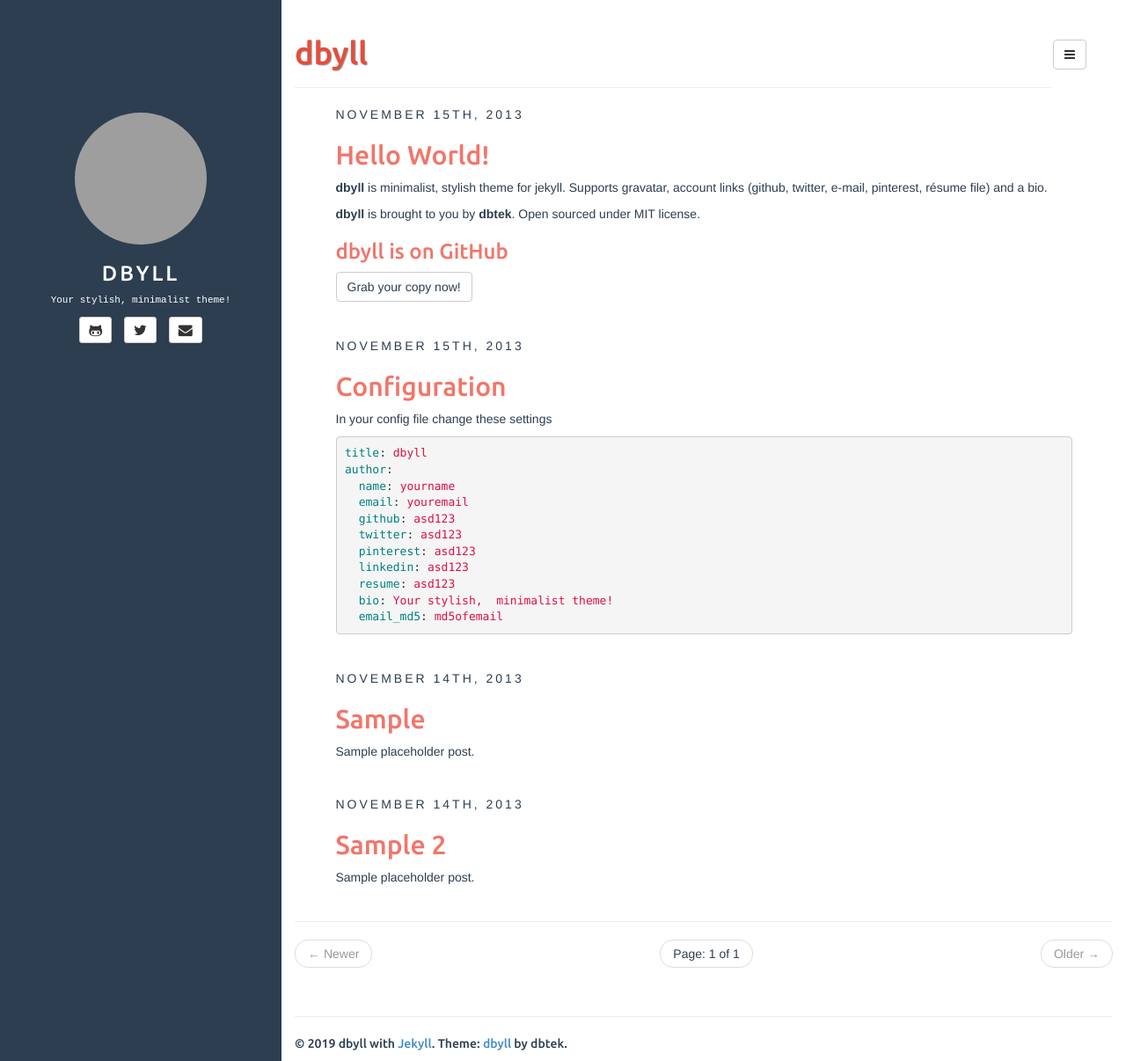
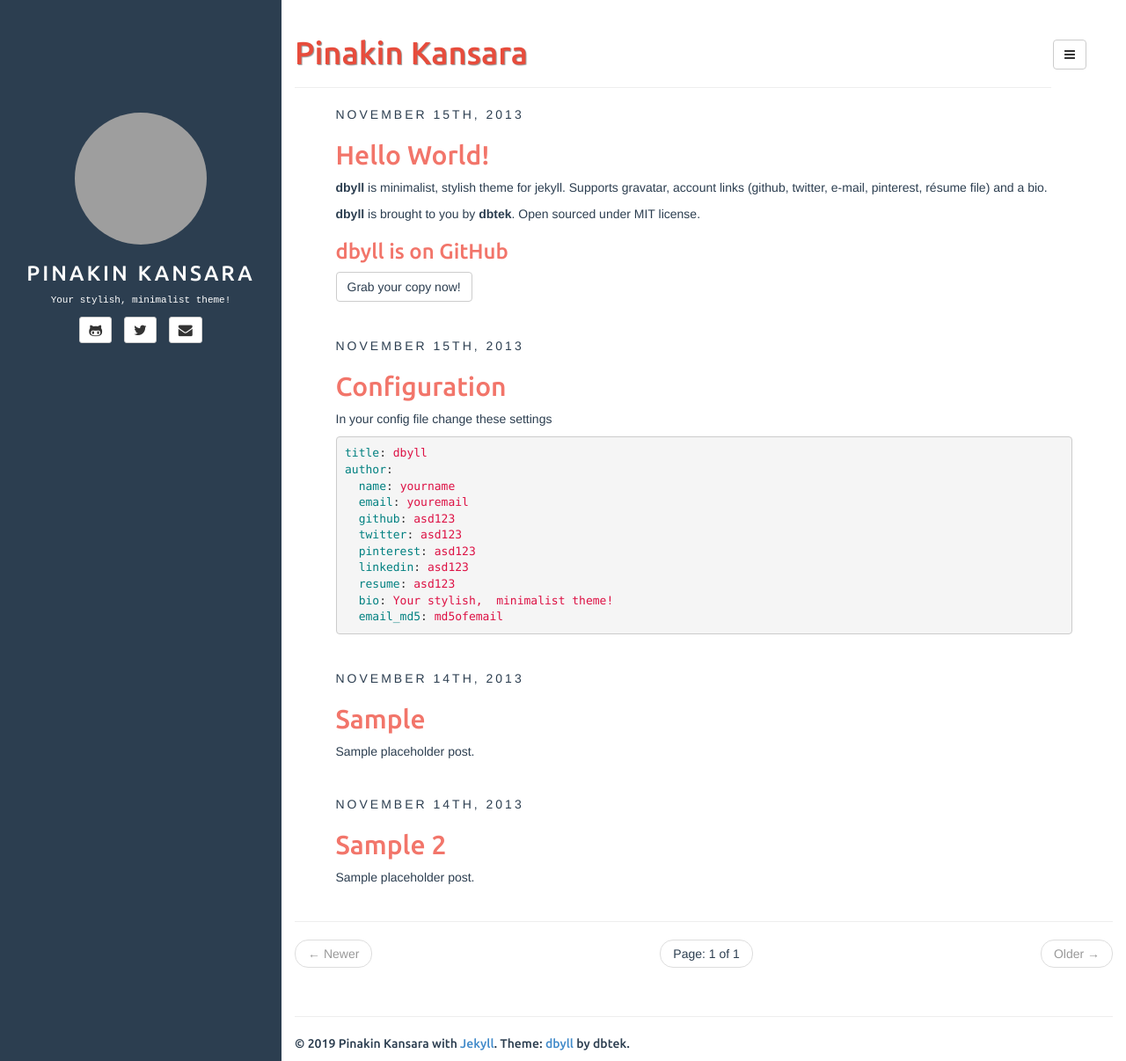
Before and after one commit to pinakinkansara/pinakinkansara.github.io, a Jekyll site: the page built from index.html, in a window 1280 px wide and 1206 px high. Shown: the whole window at 88% size. Built offline with Jekyll 4.4.1, drawn with Linux system fonts in a browser that asks for light colours; the list of posts is cut into pages by our own code; grey boxes are pictures that could not be loaded.

Commit message:
Rename in config

```diff
--- a/_config.yml
+++ b/_config.yml
@@ -5,21 +5,21 @@ paginate_path: "page:num"
 exclude: ["README.md"] # files to exclude
 highlighter: rouge
 markdown: kramdown
-disqus: dbyll
-google_analytics: dbyll
-title: dbyll
+disqus: Pinakin Kansara
+google_analytics: Pinakin Kansara
+title: Pinakin Kansara
 
 defaults:
   -
     scope:
       path: "" # empty string for all files
     values:
-      title: dbyll
+      title: Pinakin Kansara
 
 description: Stylish Jekyll Theme
 author:
-  name: dbyll
-  email: dbyll@ismaildemirbilek.com
+  name: Pinakin Kansara
+  email: pinakin.k.kansara@gmail.com
   github: dbtek
   twitter: dbtek
   pinterest: asd123
```
